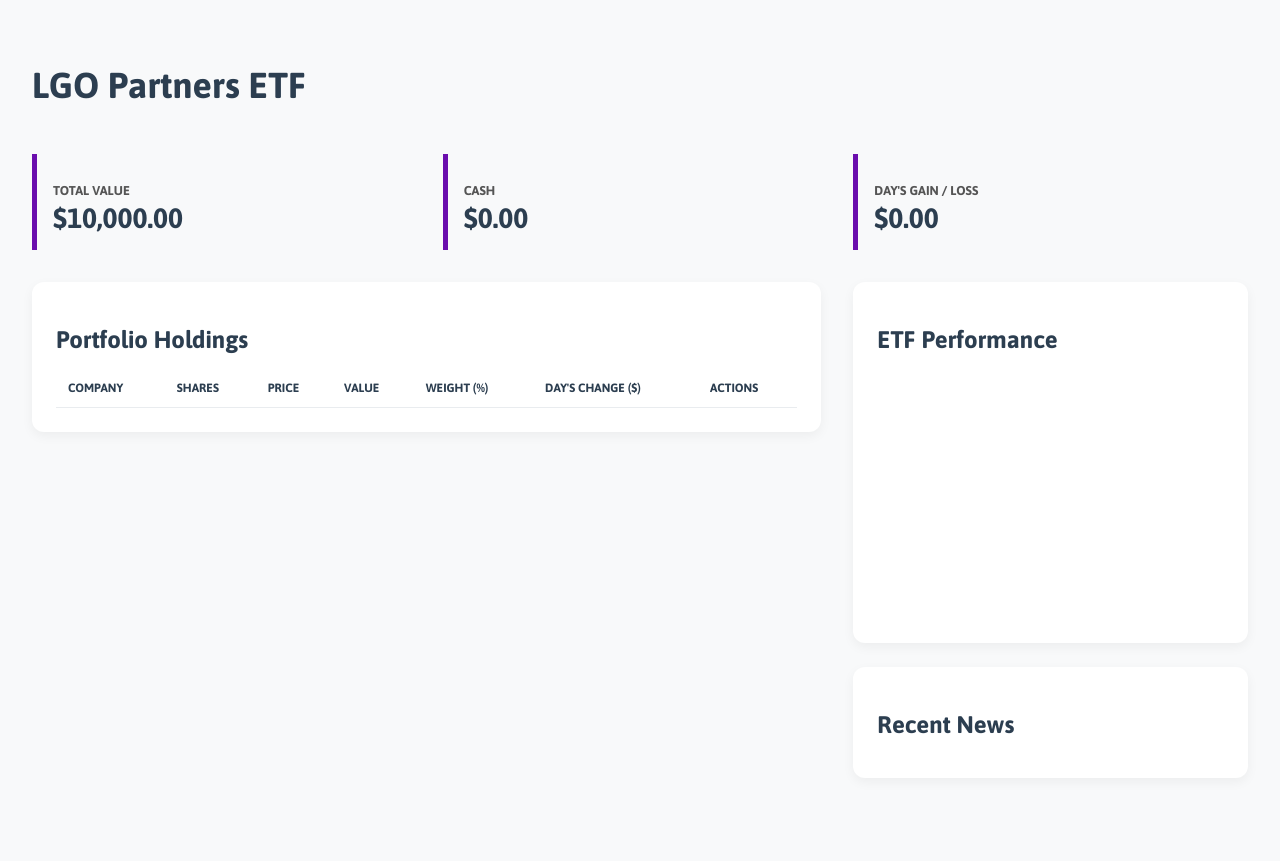
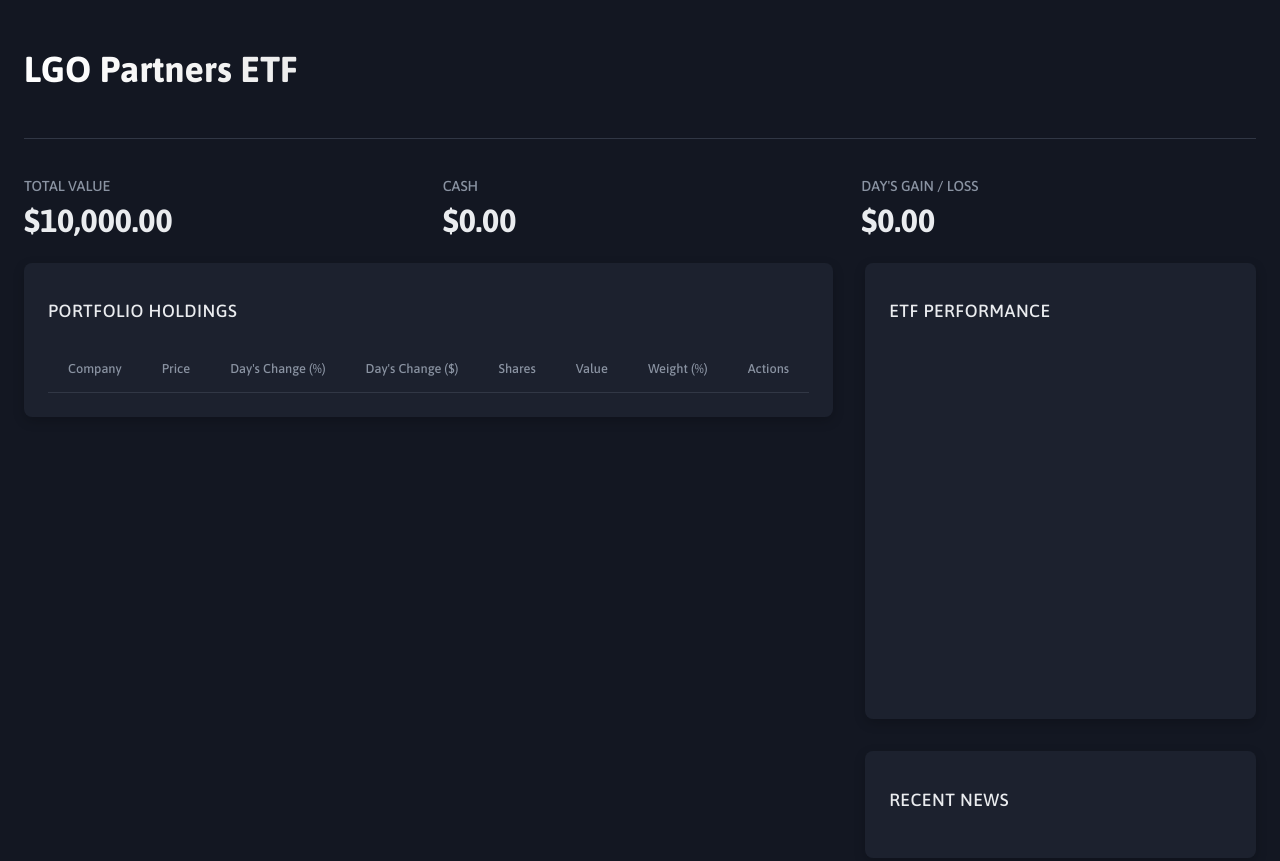
Before and after one commit to jongato/lgo-etf-dashboard, a website: page index.html in a window 1280 px wide. Before the commit the page ends 834 px from the top, so only its background shows below. Drawn offline with nearby package versions, Linux system fonts and the light colour scheme; no server answers.

Commit message:
Dark mode with updated chart and news

```diff
--- a/app.js
+++ b/app.js
@@ -59,11 +59,10 @@ function renderPortfolioTable() {
         const row = document.createElement('tr');
         row.innerHTML = `
             <td><div class="company-name">${stock.name}</div><div class="ticker">${stock.ticker}</div></td>
-            <td class="shares"></td>
-            <td class="price"></td>
-            <td class="value"></td>
-            <td class="weight"></td>
-            <td class="change"></td>
+            <td class="shares">${stock.shares.toFixed(4)}</td>
+            <td class="value">$0.00</td>
+            <td class="weight">0.00%</td>
+            <td class="change positive">$0.00</td>
             <td>
                 <button class="action-btn buy-btn" data-ticker="${stock.ticker}">Buy</button>
                 <button class="action-btn sell-btn" data-ticker="${stock.ticker}">Sell</button>
@@ -79,7 +78,7 @@ function renderPortfolioTable() {
 function updateDashboard(stockData) {
     portfolio.stocks.forEach(stock => {
         const data = stockData.find(d => d.ticker === stock.ticker);
-        if (data && data.c) {
+        if (data) {
             stock.currentPrice = data.c;
             stock.dayChangePerShare = data.d;
         }
@@ -96,13 +95,10 @@ function updateDashboard(stockData) {
     portfolio.stocks.forEach(stock => {
         const row = portfolioBody.querySelector(`button[data-ticker="${stock.ticker}"]`).closest('tr');
         if (!row) return;
-
         const holdingValue = stock.shares * stock.currentPrice;
         const weight = (holdingValue / currentTotalValue) * 100;
         const holdingDayChange = stock.shares * stock.dayChangePerShare;
-
         row.querySelector('.shares').textContent = stock.shares.toFixed(4);
-        row.querySelector('.price').textContent = `$${stock.currentPrice.toFixed(2)}`;
         row.querySelector('.value').textContent = `$${holdingValue.toLocaleString('en-US', {minimumFractionDigits: 2, maximumFractionDigits: 2})}`;
         row.querySelector('.weight').textContent = `${weight.toFixed(2)}%`;
         const changeCell = row.querySelector('.change');
@@ -114,6 +110,9 @@ function updateDashboard(stockData) {
     document.getElementById('cash-value').textContent = `$${portfolio.cash.toFixed(2)}`;
     const dayChangeEl = document.getElementById('day-change');
     dayChangeEl.textContent = `${totalDayChange >= 0 ? '+' : ''}$${totalDayChange.toLocaleString('en-US', {minimumFractionDigits: 2, maximumFractionDigits: 2})}`;
+
+    // --- THIS IS THE FIX ---
+    // This line adds the 'positive' or 'negative' class back to the summary card
     dayChangeEl.className = `value change ${totalDayChange >= 0 ? 'positive' : 'negative'}`;
 
     updateAndRenderChart(currentTotalValue, portfolioValueAtPrevClose);
@@ -124,7 +123,6 @@ function handleTrade(event) {
     const type = event.target.classList.contains('buy-btn') ? 'buy' : 'sell';
 
     const sharesToTradeStr = prompt(`How many shares of ${ticker} would you like to ${type}?`);
-    // CORRECTED THE TYPO IN THE LINE BELOW
     if (sharesToTradeStr === null || isNaN(sharesToTradeStr) || +sharesToTradeStr <= 0) return;
 
     const sharesToTrade = parseFloat(sharesToTradeStr);
--- a/index.html
+++ b/index.html
@@ -6,122 +6,98 @@
     <title>LGO Partners ETF</title>
     <link rel="preconnect" href="https://fonts.googleapis.com">
     <link rel="preconnect" href="https://fonts.gstatic.com" crossorigin>
-    <link href="https://fonts.googleapis.com/css2?family=Asap:wght@400;700&display=swap" rel="stylesheet">
+    <link href="https://fonts.googleapis.com/css2?family=Asap:wght@400;500;700&display=swap" rel="stylesheet">
     <style>
-        /* --- CSS Variables and Global Styles --- */
         :root {
-            --primary-blue: #4a69bd;
-            --primary-purple: #6a0dad;
-            --text-dark: #2c3e50;
-            --text-light: #555555;
-            --bg-color: #f8f9fa;
-            --card-bg: #ffffff;
-            --border-color: #e9ecef;
-            --shadow: 0 4px 12px rgba(0, 0, 0, 0.05);
-            --success-color: #2ecc71;
-            --danger-color: #e74c3c;
+            --primary-blue: #388BFF;
+            --background-primary: #131722;
+            --background-secondary: #1C212E;
+            --text-primary: #EAECEF;
+            --text-secondary: #8A93A2;
+            --border-color: #313745;
+            --shadow: 0 4px 12px rgba(0, 0, 0, 0.2);
+            --success-color: #17C784;
+            --danger-color: #F54748;
         }
         body {
             font-family: 'Asap', sans-serif;
             font-weight: 400;
             margin: 0;
-            background-color: var(--bg-color);
-            color: var(--text-dark);
+            background-color: var(--background-primary);
+            color: var(--text-primary);
         }
-        .container {
-            max-width: 1400px;
-            margin: 0 auto;
-            padding: 1rem;
+        .container { max-width: 1400px; margin: 0 auto; padding: 1.5rem; }
+        header {
+            padding-bottom: 1.5rem;
+            margin-bottom: 1.5rem;
+            border-bottom: 1px solid var(--border-color);
         }
-
-        /* --- Mobile First Layout (Default) --- */
-        header {
-            padding: 0.5rem 0 1.5rem 0;
+        h1 {
+            font-size: 2rem;
+            font-weight: 700;
+            background: linear-gradient(90deg, #FFFFFF, #AAAAAA);
+            -webkit-background-clip: text;
+            -webkit-text-fill-color: transparent;
         }
-        h1 { font-size: 1.75rem; font-weight: 700; color: var(--text-dark); }
-        h2 { font-size: 1.25rem; margin-bottom: 1rem; font-weight: 700; color: var(--text-dark); }
-        .card { background-color: var(--card-bg); border-radius: 12px; padding: 1.5rem; box-shadow: var(--shadow); margin-bottom: 1.5rem; }
-
-        .summary-metrics {
-            display: grid;
-            grid-template-columns: 1fr 1fr;
-            gap: 1rem;
+        h2 {
+            font-size: 1.1rem;
+            margin-bottom: 1.5rem;
+            font-weight: 500;
+            color: var(--text-primary); /* CHANGED THIS LINE */
+            text-transform: uppercase;
+            letter-spacing: 0.5px;
         }
-        .metric-card {
-            padding: 1rem;
-            border-left: none; /* Remove side border for mobile */
-        }
-        .metric-card.total-value {
-             grid-column: 1 / -1; /* Make Total Value span full width */
-             border-left: 5px solid var(--primary-purple);
-        }
-        .metric-card h3 { font-size: 0.8rem; margin-bottom: 0.25rem; color: var(--text-light); text-transform: uppercase; font-weight: 700; }
-        .metric-card .value { font-size: 1.75rem; font-weight: 700; }
-
-        #chart-container { position: relative; height: 250px; }
-
-        .table-wrapper { overflow-x: auto; }
-        #portfolio table { width: 100%; border-collapse: collapse; font-size: 0.9rem; }
-        #portfolio th, #portfolio td { padding: 0.75rem; text-align: left; border-bottom: 1px solid var(--border-color); white-space: nowrap; }
-        #portfolio thead th { font-size: 0.75rem; font-weight: 700; text-transform: uppercase; }
-        #portfolio .company-info { display: flex; flex-direction: column; }
-        #portfolio .company-name { font-weight: 700; }
-        #portfolio .ticker { font-size: 0.8rem; color: var(--text-light); }
+        .card { background-color: var(--background-secondary); border-radius: 8px; padding: 1.5rem; box-shadow: var(--shadow); }
+        .summary-metrics { display: grid; grid-template-columns: repeat(auto-fit, minmax(250px, 1fr)); gap: 1.5rem; margin-bottom: 1.5rem; }
+        .metric-card h3 { font-size: 0.9rem; margin-bottom: 0.5rem; color: var(--text-secondary); text-transform: uppercase; font-weight: 500; }
+        .metric-card .value { font-size: 2rem; font-weight: 700; }
         .positive { color: var(--success-color); }
         .negative { color: var(--danger-color); }
+        .dashboard-layout { display: grid; grid-template-columns: 1fr; gap: 1.5rem; margin-top: 1.5rem; }
+        #chart-container { position: relative; height: 350px; }
+        .table-wrapper { overflow-x: auto; }
+        #portfolio table { width: 100%; border-collapse: collapse; font-size: 0.95rem; }
+        #portfolio th, #portfolio td { padding: 1rem 1.25rem; text-align: left; border-bottom: 1px solid var(--border-color); white-space: nowrap; }
+        #portfolio thead th { color: var(--text-secondary); text-transform: none; font-size: 0.8rem; font-weight: 500; }
+        #portfolio tbody tr:hover { background-color: rgba(255, 255, 255, 0.03); }
+        #portfolio .company-name { font-weight: 500; }
+        #portfolio .ticker { font-size: 0.8rem; color: var(--text-secondary); }
+        .action-btn {
+            padding: 0.4rem 1rem; border-radius: 6px; font-size: 0.85rem; font-weight: 700;
+            border: none; cursor: pointer; transition: background-color 0.2s ease;
+        }
+        .buy-btn { background-color: var(--success-color); color: white; }
+        .sell-btn { background-color: var(--danger-color); color: white; }
+        .news-article { border-bottom: 1px solid var(--border-color); padding-bottom: 1.5rem; margin-bottom: 1.5rem; }
+        .news-article:last-child { border-bottom: none; margin-bottom: 0; }
+        .news-article h4 a { text-decoration: none; color: var(--text-primary); }
+        .news-article h4 a:hover { color: var(--primary-blue); }
+        .news-article .source { font-size: 0.8rem; color: var(--text-secondary); }
 
-        .action-btn {
-            padding: 0.4rem 0.8rem; border-radius: 20px; font-size: 0.8rem;
-            border: 1px solid var(--border-color); background-color: var(--bg-color); cursor: pointer;
-        }
-
-        .news-article { border-bottom: 1px solid var(--border-color); padding-bottom: 1rem; margin-bottom: 1rem; }
-        .news-article:last-child { border-bottom: none; margin-bottom: 0; }
-        .news-article h4 { margin: 0 0 0.25rem 0; font-size: 1rem; font-weight: 700; }
-        .news-article a { text-decoration: none; color: var(--primary-blue); }
-        .news-article .source { font-size: 0.8rem; color: var(--text-light); }
-
-        /* --- Desktop Layout (for screens wider than 1024px) --- */
         @media (min-width: 1024px) {
-            .container { padding: 2rem; }
             h1 { font-size: 2.25rem; }
-            h2 { font-size: 1.5rem; }
-            .summary-metrics { grid-template-columns: repeat(3, 1fr); }
-            .metric-card.total-value { grid-column: auto; } /* Reset span for desktop */
-            .metric-card { border-left: 5px solid var(--primary-purple); }
-
             .dashboard-layout {
-                display: grid;
-                grid-template-columns: 2fr 1fr; /* Two-column layout */
+                grid-template-columns: 3fr 2fr;
+                grid-template-areas: "main sidebar";
                 gap: 2rem;
-                margin-top: 2rem;
             }
+            #main-content { grid-area: main; }
+            #sidebar { grid-area: sidebar; display: flex; flex-direction: column; gap: 2rem; }
         }
     </style>
 </head>
 <body>
     <div class="container">
-        <header>
-            <h1>LGO Partners ETF</h1>
-        </header>
+        <header><h1>LGO Partners ETF</h1></header>
 
         <section class="summary-metrics">
-            <div class="metric-card total-value">
-                <h3>Total Value</h3>
-                <div class="value" id="total-value">$10,000.00</div>
-            </div>
-            <div class="metric-card">
-                <h3>Cash</h3>
-                <div class="value" id="cash-value">$0.00</div>
-            </div>
-            <div class="metric-card">
-                <h3>Day's Gain / Loss</h3>
-                <div class="value change" id="day-change">$0.00</div>
-            </div>
+            <div class="metric-card"><h3>Total Value</h3><div class="value" id="total-value">$10,000.00</div></div>
+            <div class="metric-card"><h3>Cash</h3><div class="value" id="cash-value">$0.00</div></div>
+            <div class="metric-card"><h3>Day's Gain / Loss</h3><div class="value change" id="day-change">$0.00</div></div>
         </section>
 
         <main class="dashboard-layout">
-            <div class="main-content">
+            <div id="main-content">
                 <section id="portfolio" class="card">
                     <h2>Portfolio Holdings</h2>
                     <div class="table-wrapper">
@@ -129,11 +105,12 @@
                             <thead>
                                 <tr>
                                     <th>Company</th>
+                                    <th>Price</th>
+                                    <th>Day's Change (%)</th>
+                                    <th>Day's Change ($)</th>
                                     <th>Shares</th>
-                                    <th>Price</th>
                                     <th>Value</th>
                                     <th>Weight (%)</th>
-                                    <th>Day's Change ($)</th>
                                     <th>Actions</th>
                                 </tr>
                             </thead>
@@ -143,12 +120,10 @@
                 </section>
             </div>
 
-            <div class="sidebar">
+            <div id="sidebar">
                 <section id="performance-chart-card" class="card">
                     <h2>ETF Performance</h2>
-                    <div id="chart-container">
-                        <canvas id="etfChart"></canvas>
-                    </div>
+                    <div id="chart-container"><canvas id="etfChart"></canvas></div>
                 </section>
                 <section id="news" class="card">
                     <h2>Recent News</h2>
```
Also changed, not shown: server.js (+36 -23 lines).
